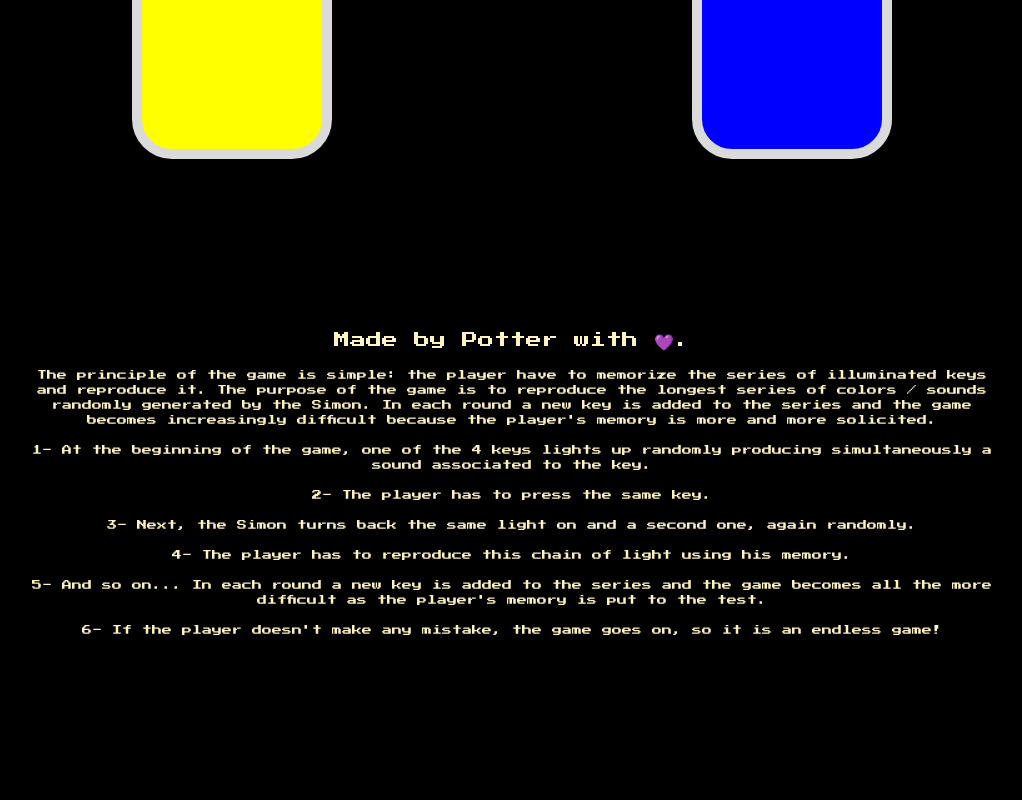
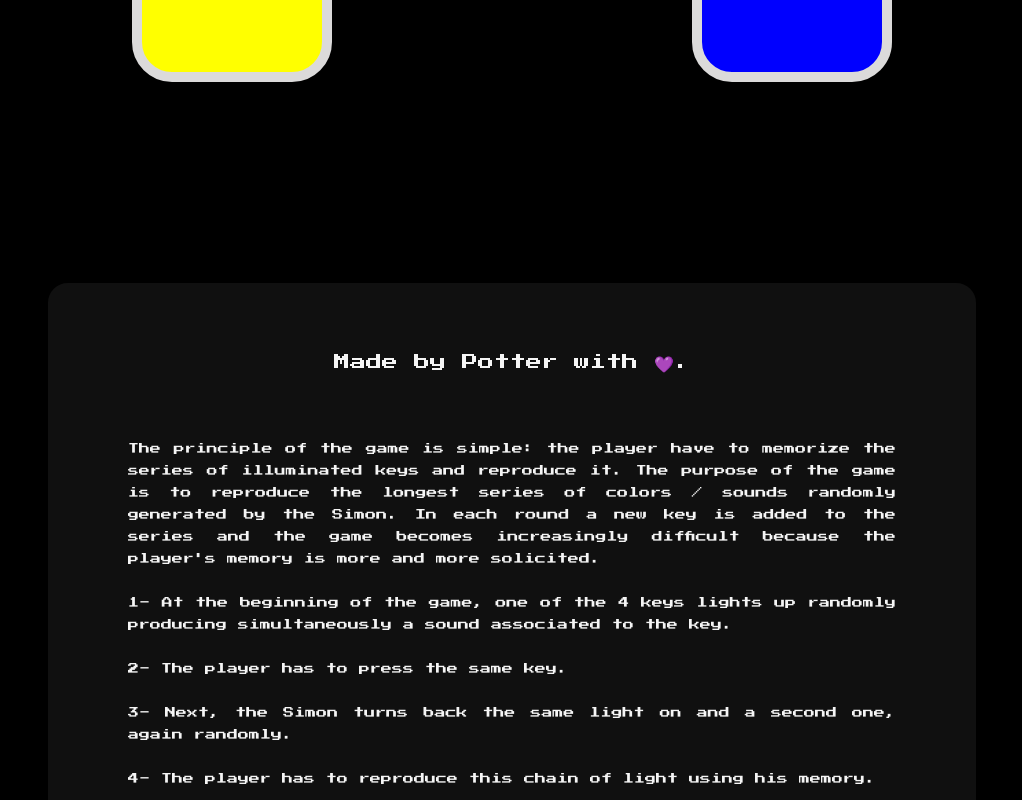
Before and after one commit to parithipotter/simon-game, a plain HTML site: page index.html in a window 1280 px wide. Shown: the part 602-1402 px from the top of the page, without its empty margins (128-1150 px from the left). Drawn offline with nearby package versions, Linux system fonts and the light colour scheme.

Commit message:
version 1.2

```diff
--- a/index.html
+++ b/index.html
@@ -47,7 +47,12 @@
     </div>
 
   </div>
-  <footer>
+
+
+
+
+    <div class="card footer">
+      <div class="card-body ">
         Made by Potter with 💜.
         <p>The principle of the game is simple: the player have to memorize the series of illuminated keys and reproduce it.
           The purpose of the game is to reproduce the longest series of colors / sounds randomly generated by the Simon.
@@ -63,7 +68,9 @@
           player's memory is put to the test. <br> <br>
           6- If the player doesn't make any mistake, the game goes on, so it is an endless game! <br> <br>
         </p>
-  </footer>
+      </div>
+    </div>
+
 
 
 
--- a/styles.css
+++ b/styles.css
@@ -6,8 +6,8 @@ body {
 #level-title {
   font-family: 'Press Start 2P', cursive;
   font-size: 3rem;
-  margin:  5%;
-  color: #FEF2BF;
+  margin:  2%;
+  color: whitesmoke;
 }
 
 .left{
@@ -54,16 +54,22 @@ body {
   background-color: rgb(0, 0, 0);
 }
 
-footer{
+.footer{
 
-  padding-top:8%;
-  padding-bottom:8%;
-  color: #FEF2BF;
+  padding-top:4%;
+  color: whitesmoke;
   font-family: 'Press Start 2P', cursive;
+  background-color: #101010;
+  background-clip: border-box;
+  border: 176px solid rgb(0 0 0);
+  border-radius: 12.25rem;
 }
+
 p{
-  margin: 1rem;
-  font-size: 10px;
+  margin: 4rem;
+  font-size: 11px;
+  text-align: justify;
+  line-height: 2;
 }
 footer{
   margin:1rem;
@@ -137,6 +143,7 @@ footer{
   footer{
     margin:1rem;
     padding:0rem;
+
   }
   .restart{
     font-size: 5px;
```
Lines whose indentation alone changed are shown as unchanged.
